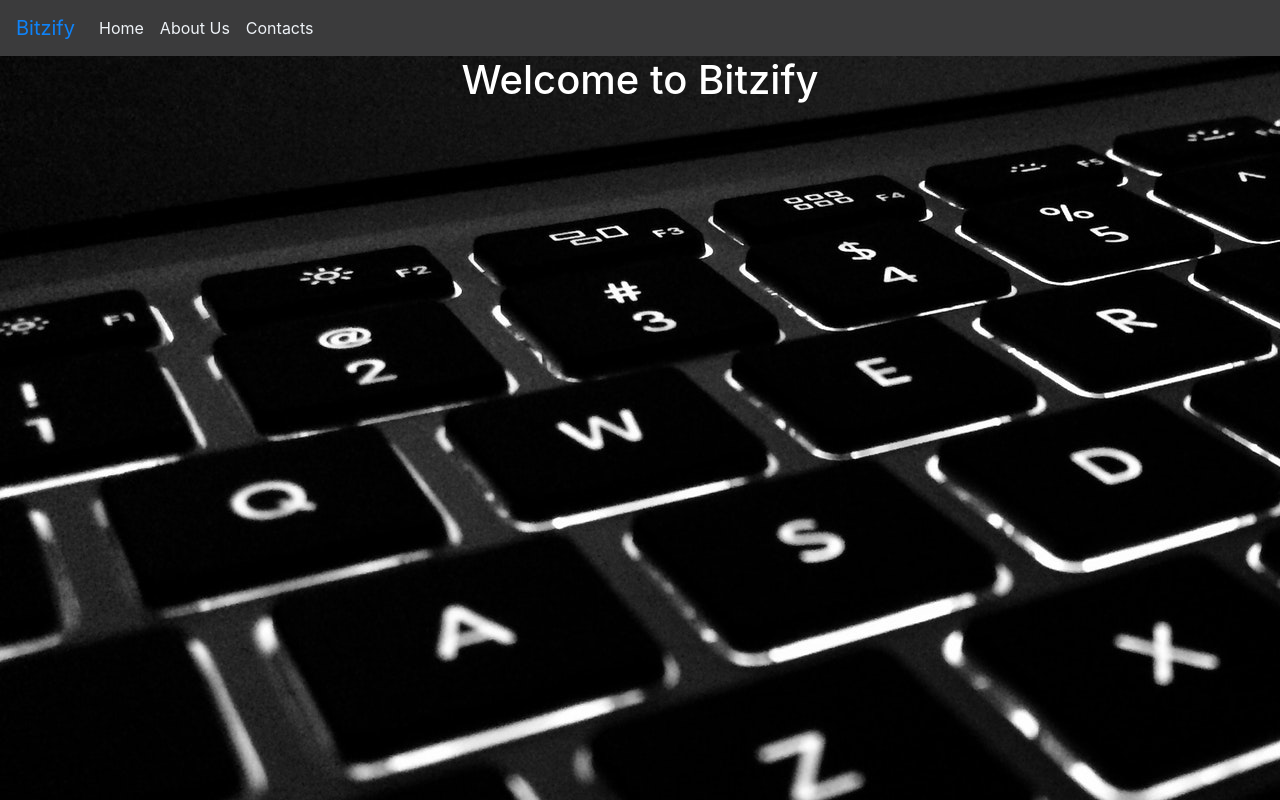
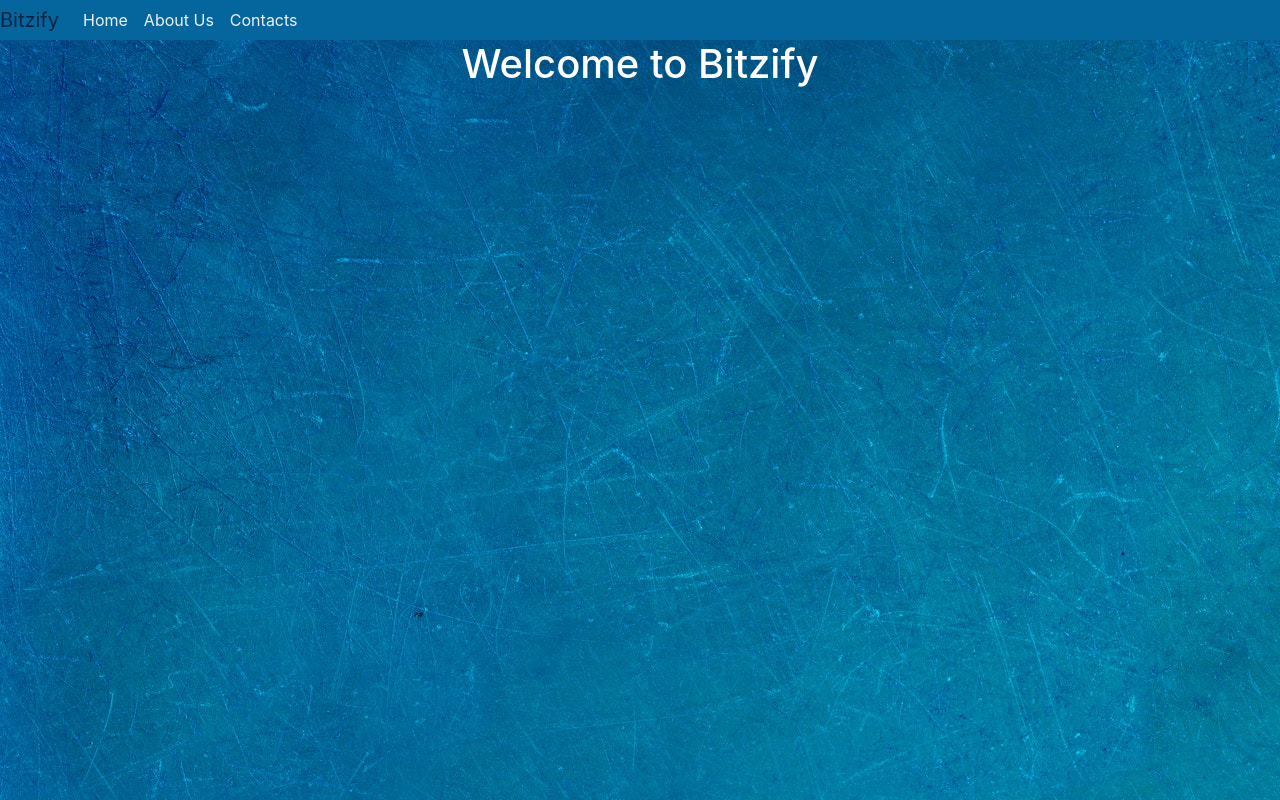
Before and after one commit to eighti-atai/CodeBuilder, an Angular app: page /home in a window 1280 px wide. Built offline with nearby package versions, Linux system fonts and the light colour scheme.

Commit message:
new look

```diff
--- a/src/app/app.component.css
+++ b/src/app/app.component.css
@@ -1,9 +1,13 @@
 .bg-light {
-    background-color: #3b3b3c!important;
+    background-color: #05669e!important;
 }
 
+/* .navbar-light .navbar-brand {
+    color: #5395d8;
+} */
+
 .navbar-light .navbar-brand {
-    color: #0e83f9;
+    color: #082441;
 }
 
 .navbar-light .navbar-nav .nav-link {
@@ -15,5 +19,16 @@
 } */
 
 .navbar-light .navbar-nav .nav-link:focus, .navbar-light .navbar-nav .nav-link:hover {
-    color: #0e83f9;
+    color: #082441;
+    background-color: #eef2f7;
+    margin-top: 1;
 }
+
+.navbar {
+    position: relative;
+    display: flex;
+    flex-wrap: wrap;
+    align-items: center;
+    justify-content: space-between;
+    padding: 0%;
+}
--- a/src/styles.css
+++ b/src/styles.css
@@ -1,5 +1,5 @@
 /* You can add global styles to this file, and also import other style files */
 body {
-    background-image: url("/assets/images/background3.jpg");
+    background-image: url("/assets/images/backgroundsblankblue.jpg");
     background-size: auto;
 }
```
Also changed, not shown: src/assets/images/backgroundsblankblue.jpg (added).
